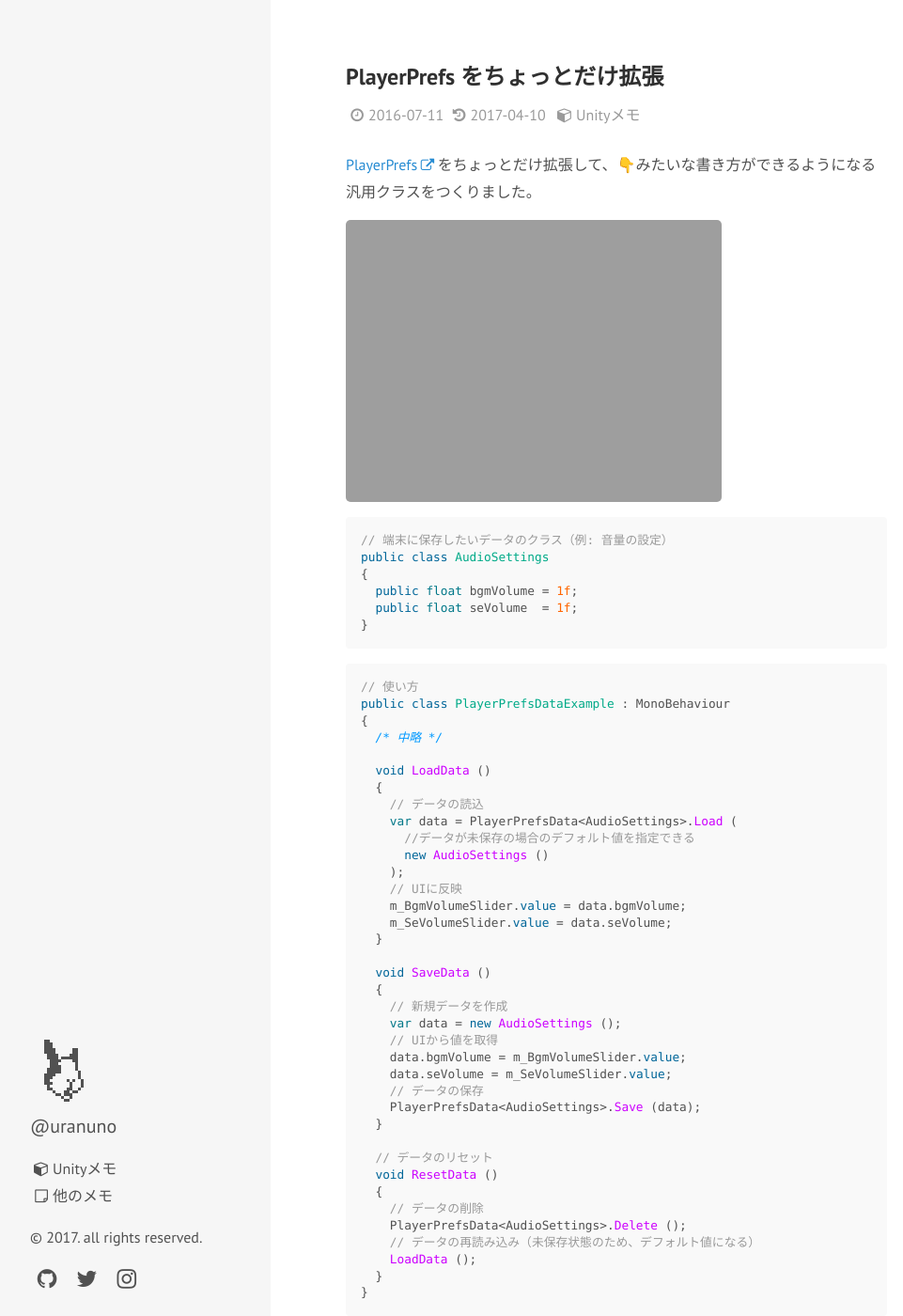
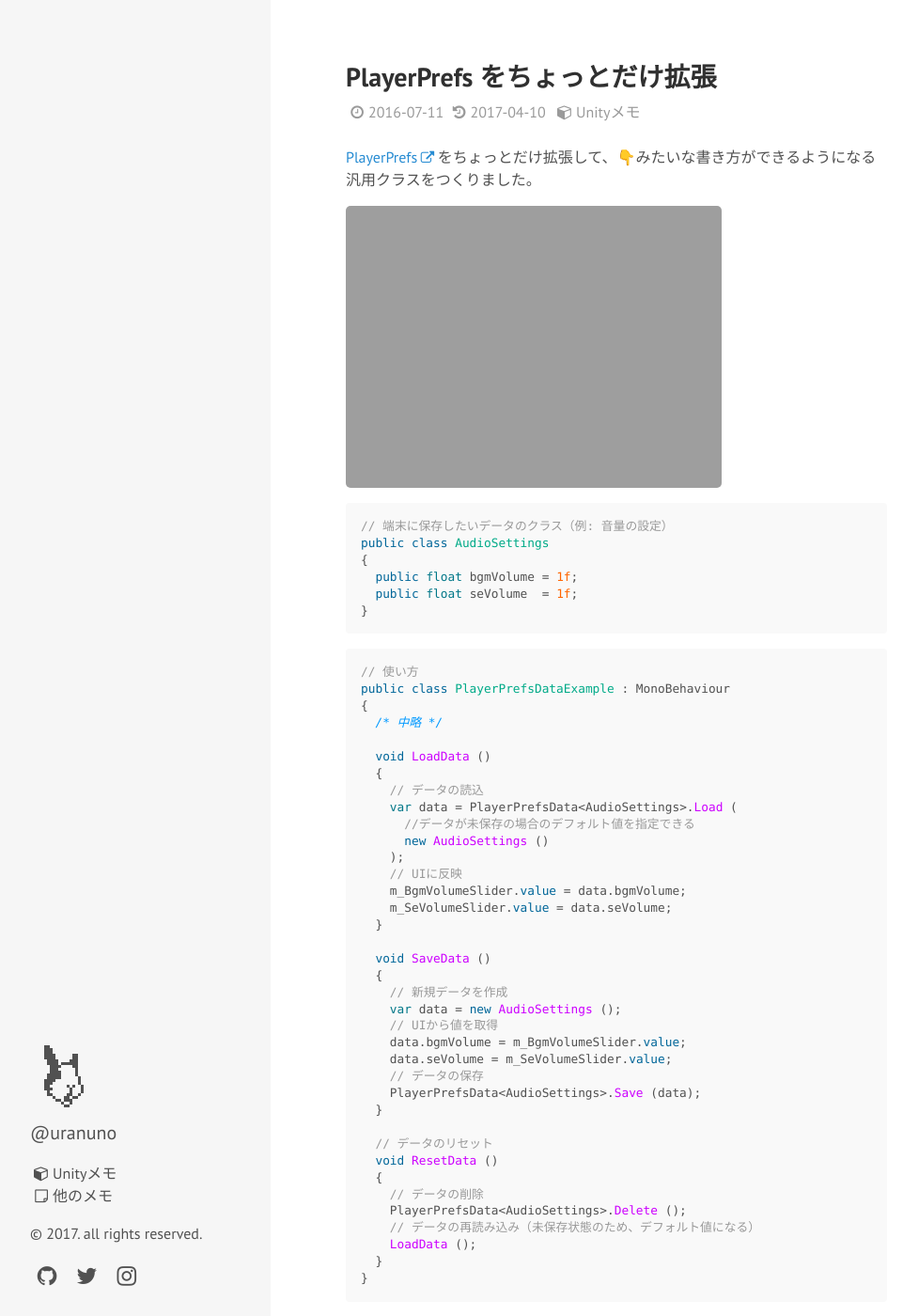
Before and after one commit to uranuno/uranuno.github.io, a Jekyll site: the page built from index.html, in a window 1280 px wide and 1400 px high. Shown: the whole window at 94% size, without its empty margins (0-961 px from the left). Built offline with Jekyll 4.4.1, drawn with Linux system fonts in a browser that asks for light colours; emoji names are drawn with the system emoji font; the list of posts is cut into pages by our own code.

Commit message:
文字サイズなど調整

```diff
--- a/assets/css/nunomemo.css
+++ b/assets/css/nunomemo.css
@@ -6,7 +6,6 @@ html {
   font-family: "PT Sans", "Helvetica Neue", "Yu Gothic", YuGothic, Arial, sans-serif;
   font-weight: 500;
   font-size: 100%;
-  line-height: 1.8em;
 }
 .lead,
 .masthead-title small {
@@ -59,17 +58,10 @@ img.emoji {
 
 /* Headings */
 h1, h2, h3, h4, h5, h6 {
-  line-height: 1.5;
   margin-bottom: 1rem;
 }
 h1 {
-  font-size: 1.5rem;
-}
-h2 {
-  font-size: 1.25rem;
-}
-h3, h4, h5, h6 {
-  font-size: 1rem;
+  font-size: 1.75rem;
 }
 
 /* Small */
@@ -89,10 +81,6 @@ a:hover small {
 }
 
 /* Sidebar nav */
-.sidebar-nav {
-  font-size: 1rem;
-  margin-bottom: 0.5rem;
-}
 .sidebar-nav ul {
   padding-left: 0;
   list-style-type: none;
```
